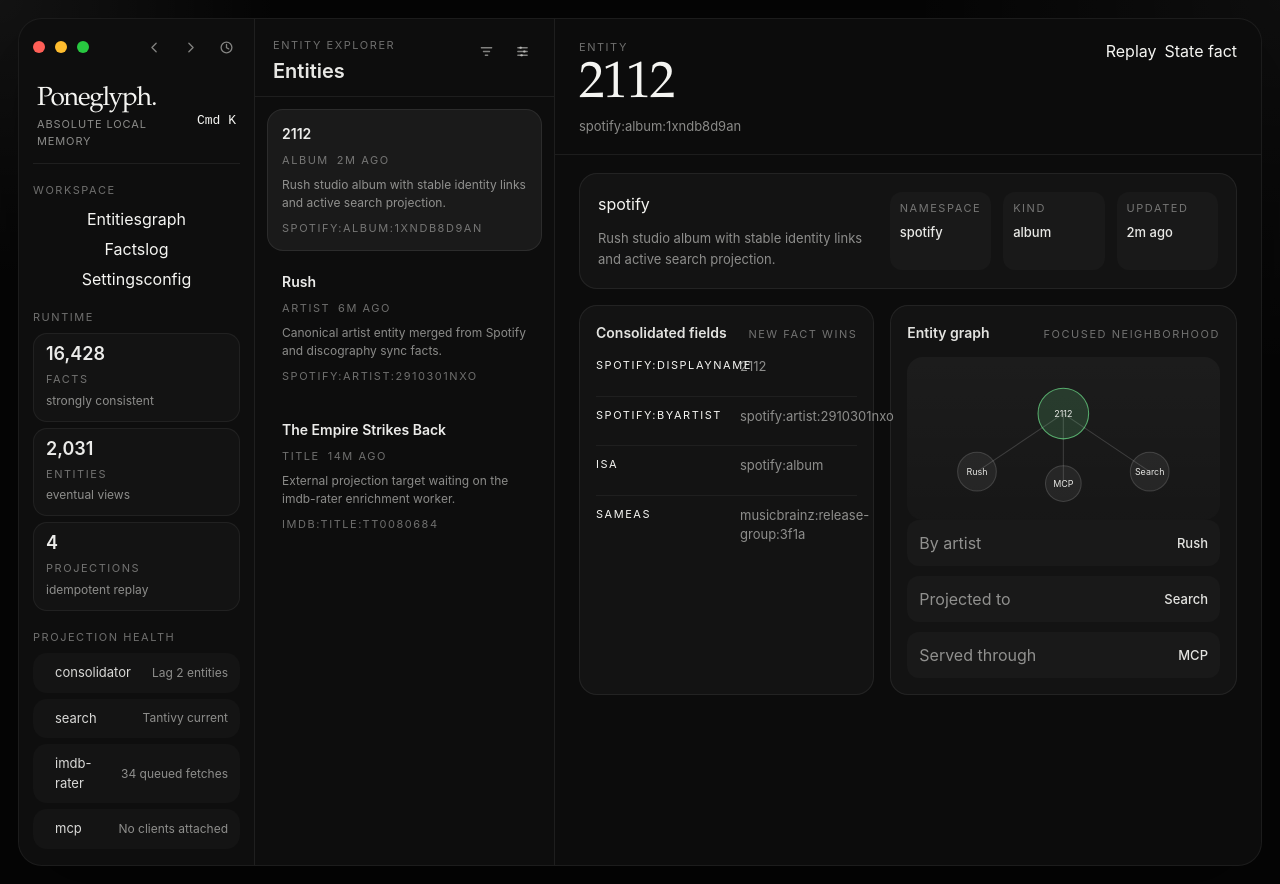
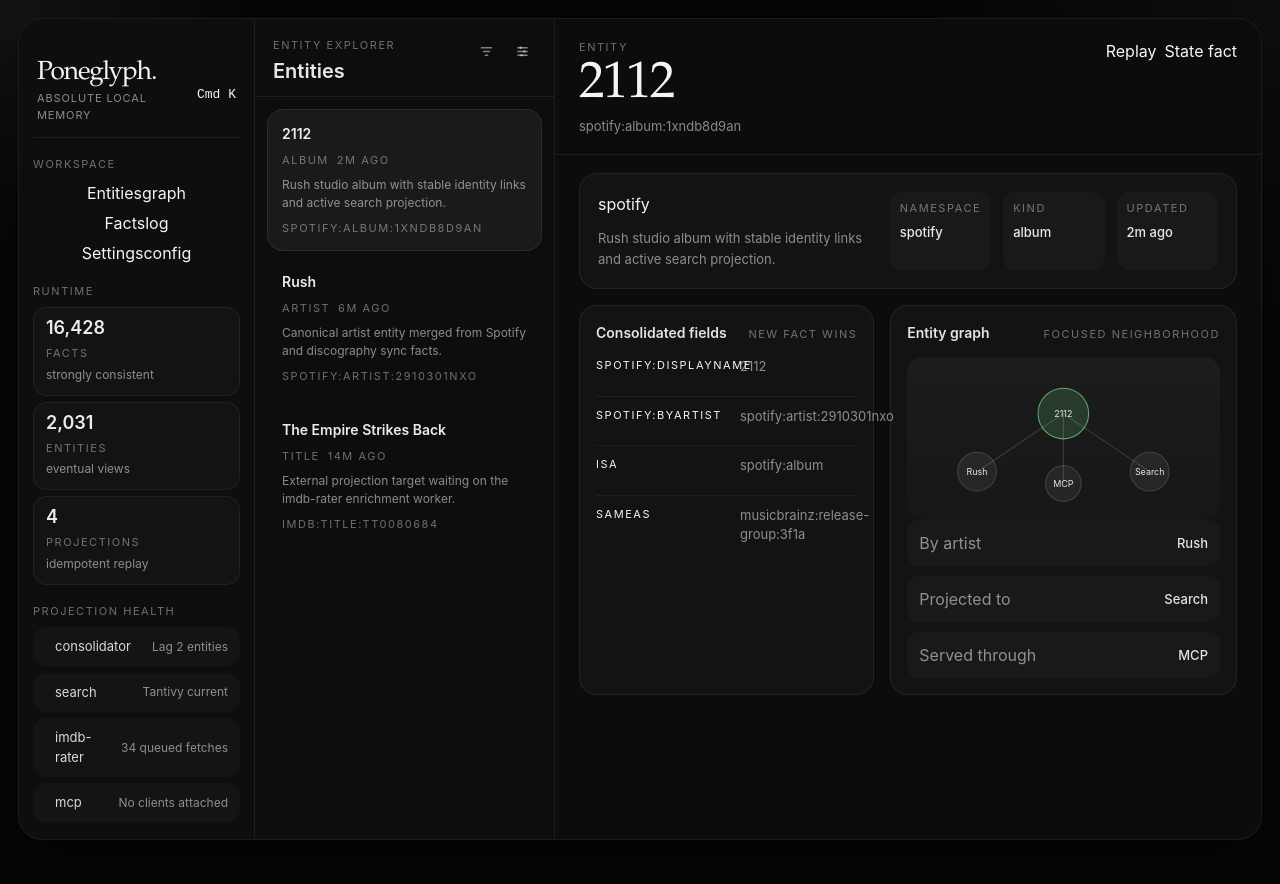
Before and after one commit to leostera/poneglyph, a React (Vite) app in the folder app/: page / in a window 1280 px wide. After the commit the page ends 858 px from the top, so only its background shows below. Built offline with nearby package versions, Linux system fonts and the light colour scheme.

Commit message:
fix: remove fake window chrome from app shell

```diff
--- a/app/src/App.tsx
+++ b/app/src/App.tsx
@@ -330,25 +330,6 @@ export function App() {
       <div className="desktop-frame">
         <div className="workspace-shell">
           <aside className="left-rail">
-            <div className="left-rail__window">
-              <div className="traffic-lights">
-                <span className="traffic traffic--close" />
-                <span className="traffic traffic--min" />
-                <span className="traffic traffic--max" />
-              </div>
-              <div className="rail-top-actions">
-                <button className="rail-icon-button" type="button" aria-label="Back">
-                  <ArrowLeftIcon />
-                </button>
-                <button className="rail-icon-button" type="button" aria-label="Forward">
-                  <ArrowRightIcon />
-                </button>
-                <button className="rail-icon-button" type="button" aria-label="History">
-                  <ClockIcon />
-                </button>
-              </div>
-            </div>
-
             <div className="workspace-switcher">
               <div>
                 <div className="workspace-wordmark">Poneglyph.</div>
@@ -774,52 +755,6 @@ export function App() {
   );
 }
 
-function ArrowLeftIcon() {
-  return (
-    <svg aria-hidden="true" viewBox="0 0 16 16">
-      <path
-        d="M9.75 3.5 5.25 8l4.5 4.5"
-        fill="none"
-        stroke="currentColor"
-        strokeLinecap="round"
-        strokeLinejoin="round"
-        strokeWidth="1.4"
-      />
-    </svg>
-  );
-}
-
-function ArrowRightIcon() {
-  return (
-    <svg aria-hidden="true" viewBox="0 0 16 16">
-      <path
-        d="M6.25 3.5 10.75 8l-4.5 4.5"
-        fill="none"
-        stroke="currentColor"
-        strokeLinecap="round"
-        strokeLinejoin="round"
-        strokeWidth="1.4"
-      />
-    </svg>
-  );
-}
-
-function ClockIcon() {
-  return (
-    <svg aria-hidden="true" viewBox="0 0 16 16">
-      <circle cx="8" cy="8" fill="none" r="5.75" stroke="currentColor" strokeWidth="1.4" />
-      <path
-        d="M8 4.7v3.55l2.35 1.25"
-        fill="none"
-        stroke="currentColor"
-        strokeLinecap="round"
-        strokeLinejoin="round"
-        strokeWidth="1.4"
-      />
-    </svg>
-  );
-}
-
 function FilterIcon() {
   return (
     <svg aria-hidden="true" viewBox="0 0 16 16">
--- a/app/src/styles.css
+++ b/app/src/styles.css
@@ -61,39 +61,9 @@ button {
   display: flex;
   flex-direction: column;
   gap: 18px;
-  padding: 14px 14px 16px;
+  padding: 34px 14px 16px;
   border-right: 1px solid rgba(255, 255, 255, 0.07);
   background: rgba(255, 255, 255, 0.02);
-}
-
-.left-rail__window {
-  display: flex;
-  align-items: center;
-  justify-content: space-between;
-  min-height: 24px;
-}
-
-.traffic-lights {
-  display: inline-flex;
-  gap: 10px;
-}
-
-.traffic {
-  width: 12px;
-  height: 12px;
-  border-radius: 999px;
-}
-
-.traffic--close {
-  background: #ff5f57;
-}
-
-.traffic--min {
-  background: #febc2e;
-}
-
-.traffic--max {
-  background: #28c840;
 }
 
 .rail-top-actions,
```
